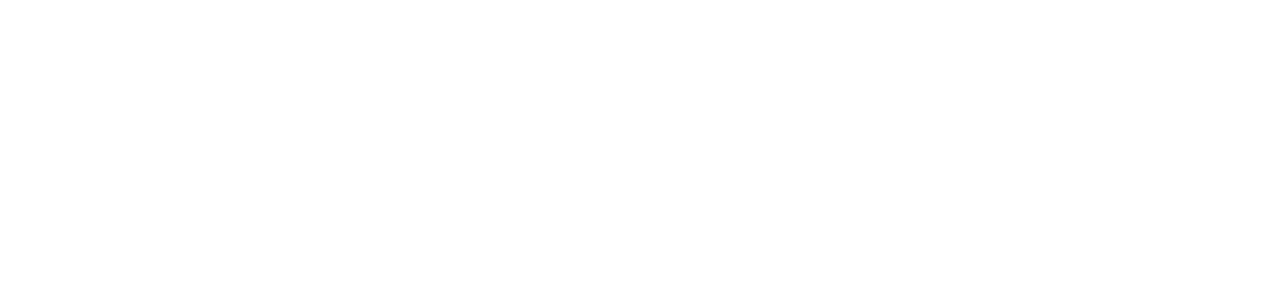
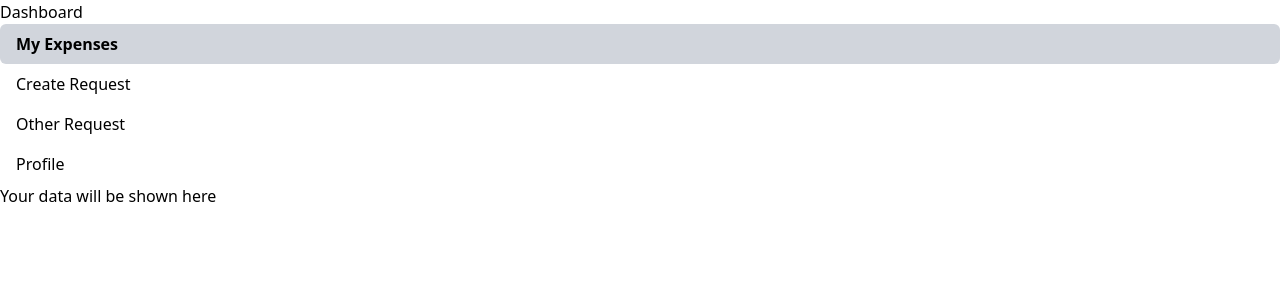
Before and after one commit to ParthJindal23k/Expense_project, a React (Vite) app in the folder frontend/vite-project/: page /Manager-Dashboard in a window 1280 px wide. Shown: the top 300 px of the page. Built offline with nearby package versions, Linux system fonts and the light colour scheme.

Commit message:
Manager sidebar updated

```diff
--- a/frontend/vite-project/src/components/PrivateRoute.jsx
+++ /dev/null
@@ -1,15 +0,0 @@
-import React from 'react'
-import { Navigate } from 'react-router-dom';
-
-
-
-const PrivateRoute = ({children}) => {
-    const token = localStorage.getItem('access_token');
-    if(token){
-        return children;
-    }
-
-    return <Navigate to='/login' />;
-}
-
-export default PrivateRoute;
--- /dev/null
+++ b/frontend/vite-project/src/components/manager/CreateRequest/CreateExpenseRequest.jsx
@@ -0,0 +1,11 @@
+import React from 'react'
+
+const CreateExpenseRequest = () => {
+  return (
+    <div>
+      this is a create expense page
+    </div>
+  )
+}
+
+export default CreateExpenseRequest
--- /dev/null
+++ b/frontend/vite-project/src/components/manager/MyExpense/DashboardCard.jsx
@@ -0,0 +1,11 @@
+import React from 'react'
+
+const DashboardCard = () => {
+  return (
+    <div>
+
+    </div>
+  )
+}
+
+export default DashboardCard
--- /dev/null
+++ b/frontend/vite-project/src/components/manager/MyExpense/ReimburseTable.jsx
@@ -0,0 +1,11 @@
+import React from 'react'
+
+const ReimburseTable = () => {
+  return (
+    <div>
+
+    </div>
+  )
+}
+
+export default ReimburseTable
--- /dev/null
+++ b/frontend/vite-project/src/components/manager/OtherRequest/OtherRequest.jsx
@@ -0,0 +1,11 @@
+import React from 'react'
+
+const OtherRequest = () => {
+  return (
+    <div>
+      Other request will be displayed here
+    </div>
+  )
+}
+
+export default OtherRequest
--- /dev/null
+++ b/frontend/vite-project/src/components/manager/Profile/ManagerProfile.jsx
@@ -0,0 +1,11 @@
+import React from 'react'
+
+const ManagerProfile = () => {
+  return (
+    <div>
+      This is my profile
+    </div>
+  )
+}
+
+export default ManagerProfile
--- /dev/null
+++ b/frontend/vite-project/src/components/manager/Sidebar.jsx
@@ -0,0 +1,22 @@
+import React from 'react'
+
+const Sidebar = ({currentSection , onChangeSection}) => {
+
+  const sections = ['My Expenses', 'Create Request' , 'Other Request','Profile']
+
+
+  return (
+    <div>
+      <h2>Dashboard</h2>
+      <ul>
+        {sections.map((val) =>(
+          <li key = {val} onClick={() => onChangeSection(val)}  className={`cursor-pointer px-4 py-2 rounded-md ${currentSection === val ? 'bg-gray-300 font-semibold' : 'hover:bg-gray-200'}`}  >
+              {val}
+          </li>
+        ))  }
+      </ul>
+    </div>
+  )
+}
+
+export default Sidebar
--- a/frontend/vite-project/src/pages/CompensatorDashboard.jsx
+++ b/frontend/vite-project/src/pages/CompensatorDashboard.jsx
@@ -3,7 +3,7 @@
 const CompensatorDashboard = () => {
   return (
     <div>
-
+      Hi this is an Compensator dashboard
     </div>
   )
 }
--- a/frontend/vite-project/src/pages/EmpDashboard.jsx
+++ b/frontend/vite-project/src/pages/EmpDashboard.jsx
@@ -3,7 +3,7 @@
 const EmpDashboard = () => {
   return (
     <div>
-
+      Hi this is an Employee dashboard
     </div>
   )
 }
--- a/frontend/vite-project/src/pages/HodDashboard.jsx
+++ b/frontend/vite-project/src/pages/HodDashboard.jsx
@@ -3,7 +3,7 @@
 const HodDashboard = () => {
   return (
     <div>
-
+      Hi this is an HOD dashboard
     </div>
   )
 }
--- a/frontend/vite-project/src/pages/LandingPage.jsx
+++ b/frontend/vite-project/src/pages/LandingPage.jsx
@@ -3,7 +3,7 @@
 const LandingPage = () => {
   return (
     <div>
-
+      Yeah this is the Landing Page
     </div>
   )
 }
--- a/frontend/vite-project/src/pages/ManagerDashboard.jsx
+++ b/frontend/vite-project/src/pages/ManagerDashboard.jsx
@@ -1,9 +1,54 @@
-import React from 'react'
+import React, { useState } from 'react'
+import ManagerProfile from '../components/manager/Profile/ManagerProfile'
+import OtherRequest from '../components/manager/OtherRequest/OtherRequest'
+import CreateExpenseRequest from '../components/manager/CreateRequest/CreateExpenseRequest';
+import Sidebar from '../components/manager/Sidebar';
 
 const ManagerDashboard = () => {
+
+    const [section , setsection] = useState('My Expenses')
+
+    const renderSection = () =>{
+        switch (section) {
+            case 'My Expenses':
+                return (
+                    <div className="">
+                        Your data will be shown here
+                    </div>
+                )
+                break;
+
+            case 'Create Request':
+                return(
+                    <CreateExpenseRequest/>
+                )
+                break;
+
+            case 'Other Request':
+                return(
+                    <OtherRequest/>
+                )
+                break;
+
+            case 'Profile':
+                return (
+                    <ManagerProfile/>
+                )
+                break;
+
+        }
+
+    }
+
+
   return (
     <div>
-
+        <div className="">
+            <Sidebar currentSection = {section} onChangeSection = {setsection} />
+        </div>
+        <div className="">
+            {renderSection()}
+        </div>
     </div>
   )
 }
```
